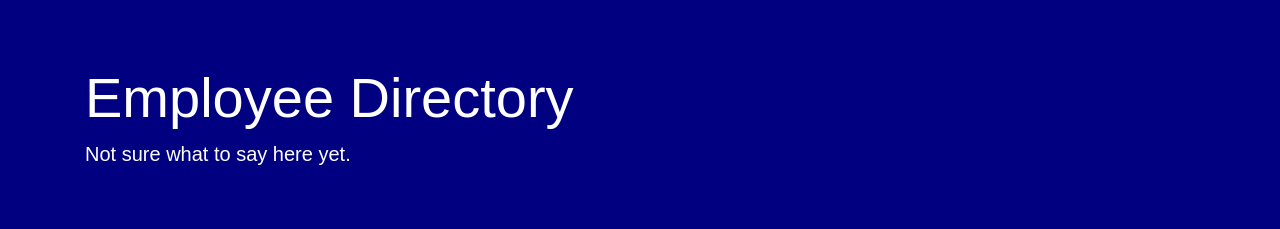
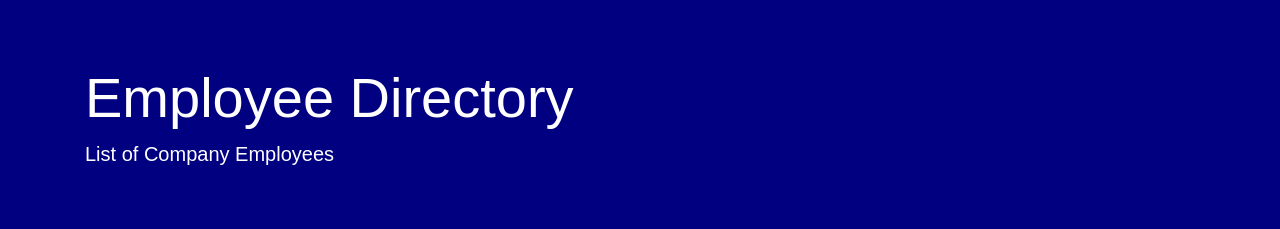
Before and after one commit to mdurst365/react_employee_directory, a React (Create React App) app: page / in a window 1280 px wide. Shown: the top 229 px of the page. Built offline with nearby package versions, Linux system fonts and the light colour scheme; no server answers.

Commit message:
updated text

```diff
--- a/src/components/headerInfo.js
+++ b/src/components/headerInfo.js
@@ -6,7 +6,7 @@ function HeaderInfo() {
         <div className="jumbotron jumbotron-fluid">
             <div className="container">
                 <h1 className="display-4">Employee Directory</h1>
-                <p className="lead">Not sure what to say here yet.</p>
+                <p className="lead">List of Company Employees</p>
             </div>
         </div>
     );
```
